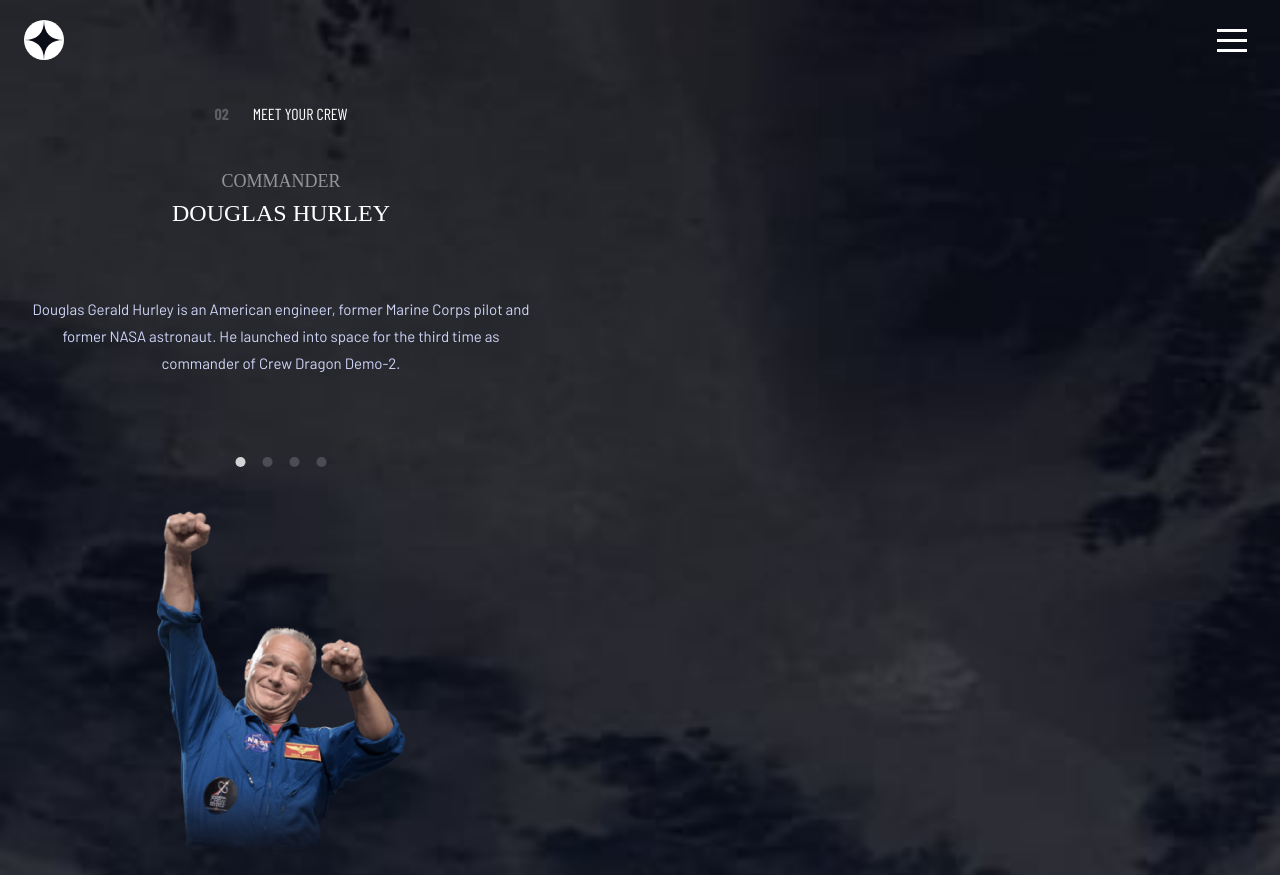
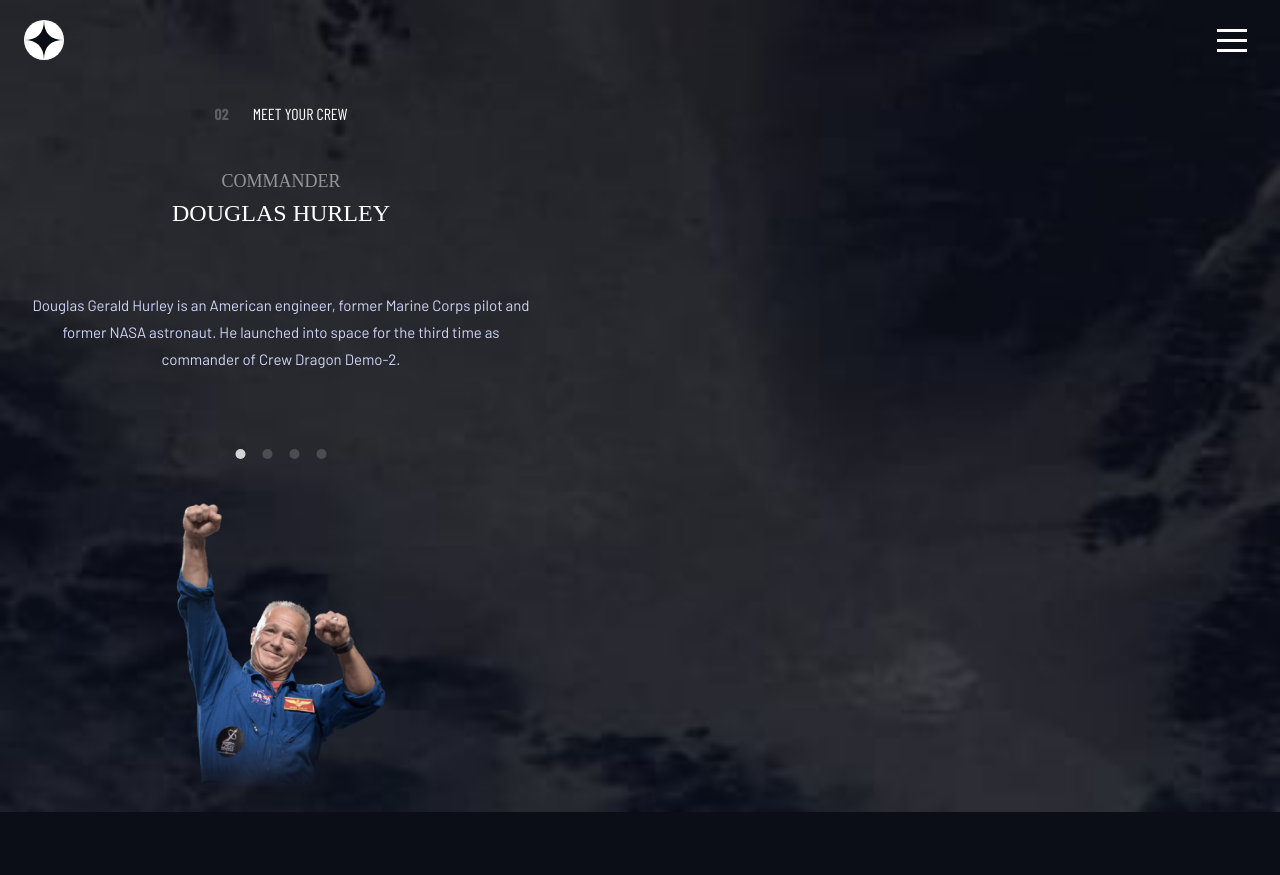
Before and after one commit to yogskr/space-tourism, a React (Vite) app: page /pages/crew in a window 1280 px wide. After the commit the page ends 812 px from the top, so only its background shows below. Built offline with nearby package versions, Linux system fonts and the light colour scheme; a web font is replaced by a local one.

Commit message:
Fix bioContainer height and adjust crewImageContainer dimensions

```diff
--- a/src/components/crew-info/module.CrewInfo.css
+++ b/src/components/crew-info/module.CrewInfo.css
@@ -68,7 +68,7 @@
 }
 
 .bioContainer {
-  height: 170px;
+  height: 162px;
   display: flex;
   align-items: center;
   justify-content: center;
@@ -109,7 +109,7 @@
   flex: 1 0 0;
   align-self: center;
   width: 270spx;
-  height: 340px;
+  height: 285px;
   -webkit-mask-image: linear-gradient(to bottom, black 80%, transparent 100%);
   mask-image: linear-gradient(to bottom, black 80%, transparent 100%);
 }
```
